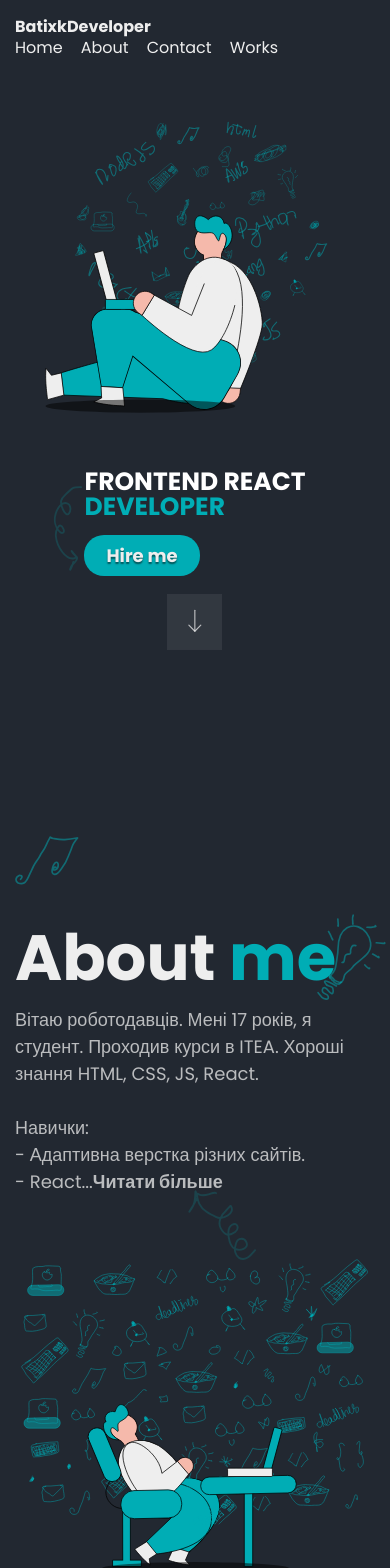
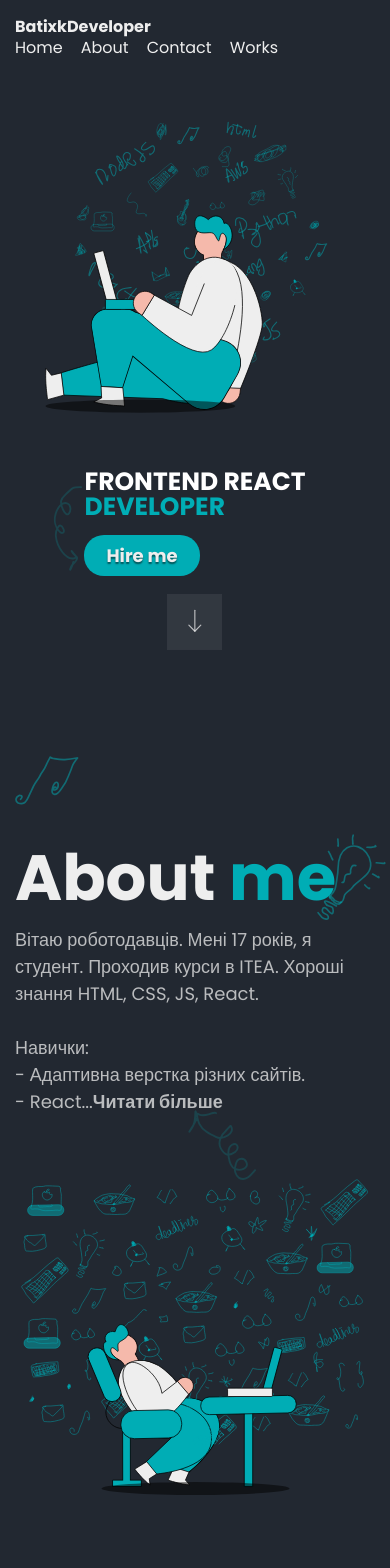
Before and after one commit to brutalbanti/portfolio, a React (Create React App) app: page / in a window 390 px wide. Shown: the top 1568 px of the page. Built offline with nearby package versions, Linux system fonts and the light colour scheme; the HTML template or start-up script is replaced by a standard one.

Commit message:
change css

```diff
--- a/src/component/Main/Section/SectionHead.js
+++ b/src/component/Main/Section/SectionHead.js
@@ -65,7 +65,7 @@ const SectionHead = (props) => {
                                 FrontEnd React <br />
                                 <span>Developer</span>
                             </motion.h2>
-                            <motion.a href="" className="content-left__btn" variants={textAnimation} custom={2}>
+                            <motion.a href="https://t.me/antony_developer" className="content-left__btn" variants={textAnimation} custom={2}>
                                 Hire me
                             </motion.a>
                             <motion.img src={arrow} alt="" className="arrow" custom={2} variants={imageAnimation} />
--- a/src/component/Main/Section/sectionabout.css
+++ b/src/component/Main/Section/sectionabout.css
@@ -1,5 +1,5 @@
 .page__about {
-    padding: 120px 0px;
+    padding: 60px 0px;
 }
 
 .about-content {
@@ -66,7 +66,7 @@
     }
 
     .page__about {
-        padding: 200px 0px;
+        padding: 120px 0px;
     }
 }
 
```
